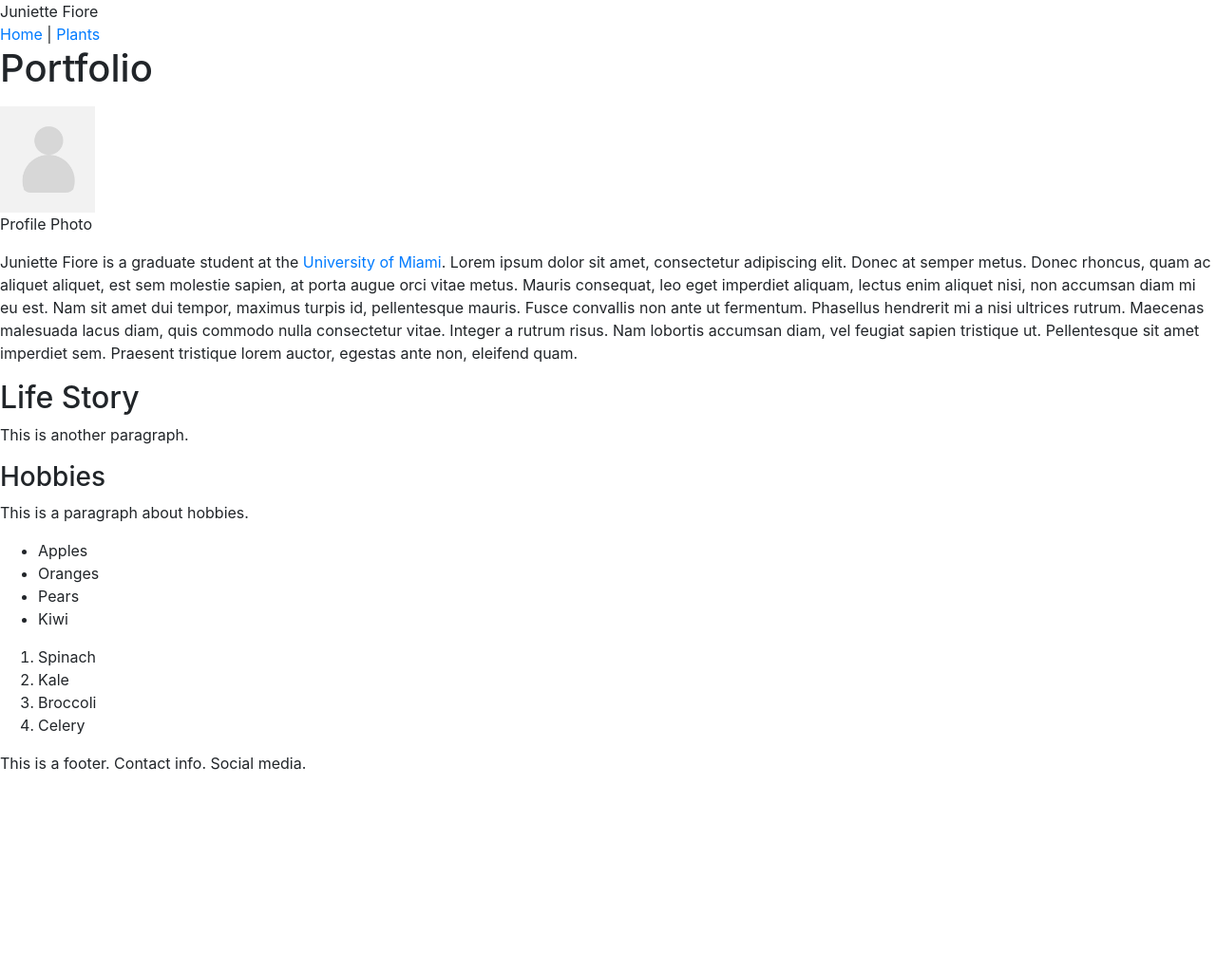
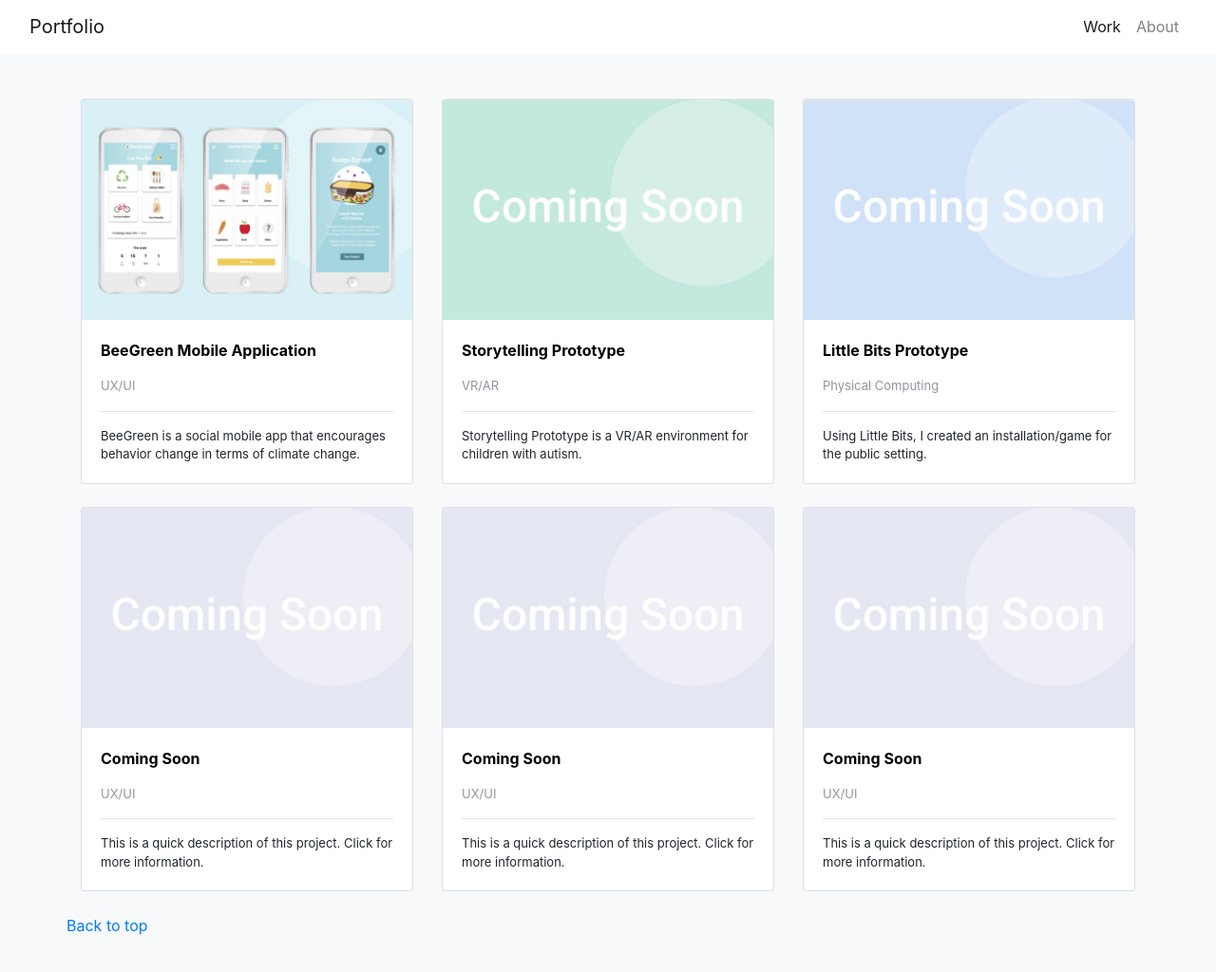
Before and after one commit to Juniette01/Portfolio, a plain HTML site: page index.html in a window 1280 px wide. Shown: the whole page at 95% size. Before the commit the page ends 816 px from the top, so only its background shows below. Drawn offline with nearby package versions, Linux system fonts and the light colour scheme.

Commit message:
updated index

```diff
--- a/index.html
+++ b/index.html
@@ -3,56 +3,179 @@
 <head>
     <title>Juniette Fiore</title>
     <link rel="stylesheet" href="https://stackpath.bootstrapcdn.com/bootstrap/4.3.1/css/bootstrap.min.css" integrity="sha384-ggOyR0iXCbMQv3Xipma34MD+dH/1fQ784/j6cY/iJTQUOhcWr7x9JvoRxT2MZw1T" crossorigin="anonymous">
+    <link rel="stylesheet" href="css/main.css">
+
 </head>
+
 <body>
-    <header>
-        <div>Juniette Fiore</div>
-        <nav>
-            <a href="index.html">Home</a> |
-            <a href="web.html">Plants</a>
-        </nav>
-    </header>
-    <main>
-        <h1>Portfolio</h1>
-        <p>
-            <figure>
-                <img src="images/profilephoto.png" alt="Profile Photo" width="100">
-                <figcaption>Profile Photo</figcaption>
-            </figure>
-            Juniette Fiore is a graduate student at the <a href="http://miami.edu" target="_blank">University of Miami</a>. Lorem ipsum dolor sit amet, consectetur adipiscing elit. Donec at semper metus. Donec rhoncus, quam ac aliquet aliquet, est sem molestie sapien, at porta augue orci vitae metus. Mauris consequat, leo eget imperdiet aliquam, lectus enim aliquet nisi, non accumsan diam mi eu est. Nam sit amet dui tempor, maximus turpis id, pellentesque mauris. Fusce convallis non ante ut fermentum. Phasellus hendrerit mi a nisi ultrices rutrum. Maecenas malesuada lacus diam, quis commodo nulla consectetur vitae. Integer a rutrum risus. Nam lobortis accumsan diam, vel feugiat sapien tristique ut. Pellentesque sit amet imperdiet sem. Praesent tristique lorem auctor, egestas ante non, eleifend quam.
-        </p>
-        <h2>Life Story</h2>
-        <p>This is another paragraph.
-            <aside>
-                <h3>Hobbies</h3>
-                This is a paragraph about hobbies.
-            </aside>
-        </p>
 
-        <p>
-            <ul>
-                <li>Apples</li>
-                <li>Oranges</li>
-                <li>Pears</li>
-                <li>Kiwi</li>
+    <!-- Navigation Bar -->
+
+<nav class ="navbar navbar-expand-md navbar-light bg-white sticky-top">
+    <div class="container-fluid">
+        <a class="navbar-brand" href="homepage.html">Portfolio</a>
+        <button class="navbar-toggler" type="button" data-toggle="collapse" data-target="#navbarSupportedContent" aria-controls="navbarSupportedContent" aria-expanded="false" aria-label="Toggle navigation">
+            <span class="navbar-toggler-icon"></span>
+        </button>
+        <div class="collapse navbar-collapse" id="navbarSupportedContent">
+        <ul class="navbar-nav ml-auto">
+            <li class="nav-item active">
+                <a class="nav-link" href="homepage.html">Work</a>
+            </li>
+            <li class="nav-item">
+                    <a class="nav-link" href="about.html">About</a>
+                </li>
+                <!-- <li class="nav-item">
+                        <a class="nav-link" href="#">Contact</a>
+                    </li> -->
                 </ul>
 
-            <ol>
-                <li>Spinach</li>
-                <li>Kale</li>
-                <li>Broccoli</li>
-                <li>Celery</li>
-            </ol>
+
+            </div>
+    </div>
+</nav>
+<!-- End Navigation Bar -->
+
+
+
+<!-- Cards with images -->
+<div class="album py-5 bg-light">
+    <div class="container">
+
+      <div class="row">
+        <div class="col-md-4">
+          <div class="card mb-4 box-shadow">
+                <!-- Project 1 -->
+           <a href="project1.html"> <img class="card-img-top" src="images/beegreen-coverphoto.jpg" alt="Card image cap">
+          </a>
+            <div class="card-body">
+              <p class="link"><a href="project1.html"><strong>BeeGreen Mobile Application</strong></a></p>
+
+              <p class="card-text" style="font-size:small; color:#93959b;">UX/UI</p>
+              <hr>
+              <p class="card-text" style="font-size:small;">BeeGreen is a social mobile app that encourages behavior change in terms of climate change.</p>
+            </div>
+          </div>
+        </div>
+        <!-- End Project 1 -->
+
+        <!-- Project 2 -->
+        <div class="col-md-4">
+          <div class="card mb-4 box-shadow">
+                <a href="#!"> <img class="card-img-top" src="images/soon-green.jpg" alt="Card image cap">
+                </a>
+                <div class="card-body">
+                        <p class="link"><a href="project1.html"><strong>Storytelling Prototype</strong></a></p>
+
+                        <p class="card-text" style="font-size:small; color:#93959b;">VR/AR</p>
+                        <hr>
+                        <p class="card-text" style="font-size:small;">Storytelling Prototype is a VR/AR environment for children with autism.</p>
+                      </div>
+                    </div>
+                  </div>
+
+         <!-- End Project 2 -->
+
+         <!-- Project 3 -->
+
+        <div class="col-md-4">
+          <div class="card mb-4 box-shadow">
+                <a href="#!"> <img class="card-img-top" src="images/soon-blue.jpg" alt="Card image cap">
+                </a>
+                   <div class="card-body">
+              <p class="link"><a href="project1.html"><strong>Little Bits Prototype</strong></a></p>
+
+              <p class="card-text" style="font-size:small; color:#93959b;">Physical Computing</p>
+              <hr>
+              <p class="card-text" style="font-size:small;">Using Little Bits, I created an installation/game for the public setting.</p>
+            </div>
+          </div>
+        </div>
+        <!-- End Project 3 -->
+
+        <!-- Project 4 -->
+
+        <div class="col-md-4">
+                <div class="card mb-4 box-shadow">
+                      <a href="#!"> <img class="card-img-top" src="images/soon-grey.jpg" alt="Card image cap">
+                      </a>
+                         <div class="card-body">
+                    <p class="link"><a href="project1.html"><strong>Coming Soon</strong></a></p>
+
+                    <p class="card-text" style="font-size:small; color:#93959b;">UX/UI</p>
+                    <hr>
+                    <p class="card-text" style="font-size:small;">This is a quick description of this project. Click for more information.</p>
+                  </div>
+                </div>
+              </div>
+
+        <!-- End Project 4 -->
+
+        <!-- Project 5 -->
+
+        <div class="col-md-4">
+                <div class="card mb-4 box-shadow">
+                      <a href="#!"> <img class="card-img-top" src="images/soon-grey.jpg" alt="Card image cap">
+                      </a>
+                         <div class="card-body">
+                    <p class="link"><a href="project1.html"><strong>Coming Soon</strong></a></p>
+
+                    <p class="card-text" style="font-size:small; color:#93959b;">UX/UI</p>
+                    <hr>
+                    <p class="card-text" style="font-size:small;">This is a quick description of this project. Click for more information.</p>
+                  </div>
+                </div>
+              </div>
+
+        <!-- End Project 5 -->
+
+        <!-- Project 6 -->
+
+        <div class="col-md-4">
+                <div class="card mb-4 box-shadow">
+                      <a href="#!"> <img class="card-img-top" src="images/soon-grey.jpg" alt="Card image cap">
+                      </a>
+                         <div class="card-body">
+                    <p class="link"><a href="project1.html"><strong>Coming Soon</strong></a></p>
+
+                    <p class="card-text" style="font-size:small; color:#93959b;">UX/UI</p>
+                    <hr>
+                    <p class="card-text" style="font-size:small;">This is a quick description of this project. Click for more information.</p>
+                  </div>
+                </div>
+              </div>
+
+        <!-- End Project 6 -->
+
+
+
+
+
+  <!-- End Cards with Images -->
+
+
+
+<!-- Footer -->
+
+<footer class="footer bg-light ">
+
+        <a href="#">Back to top</a>
       </p>
-    </main>
-    <footer>This is a footer. Contact info. Social media.</footer>
+    </footer>
+
+
+<!-- End Footer -->
+
+
+
 
 <script src="https://code.jquery.com/jquery-3.3.1.slim.min.js" integrity="sha384-q8i/X+965DzO0rT7abK41JStQIAqVgRVzpbzo5smXKp4YfRvH+8abtTE1Pi6jizo" crossorigin="anonymous"></script>
     <script src="https://cdnjs.cloudflare.com/ajax/libs/popper.js/1.14.7/umd/popper.min.js" integrity="sha384-UO2eT0CpHqdSJQ6hJty5KVphtPhzWj9WO1clHTMGa3JDZwrnQq4sF86dIHNDz0W1" crossorigin="anonymous"></script>
     <script src="https://stackpath.bootstrapcdn.com/bootstrap/4.3.1/js/bootstrap.min.js" integrity="sha384-JjSmVgyd0p3pXB1rRibZUAYoIIy6OrQ6VrjIEaFf/nJGzIxFDsf4x0xIM+B07jRM" crossorigin="anonymous"></script>
 
-</body>
 
 
 
+  </body>
+
   </html>
```
Also changed, not shown: 1 other file. Lines whose indentation alone changed are shown as unchanged.
